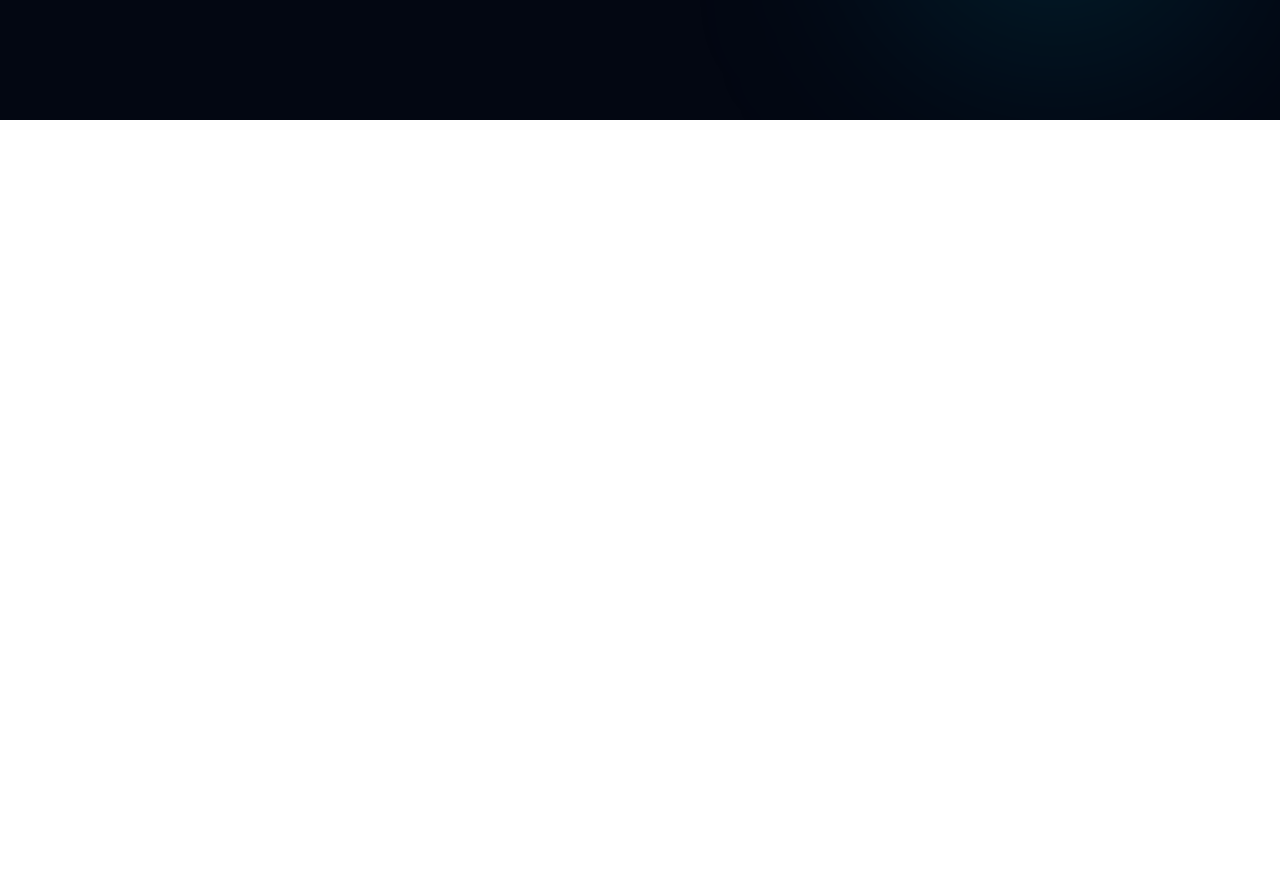
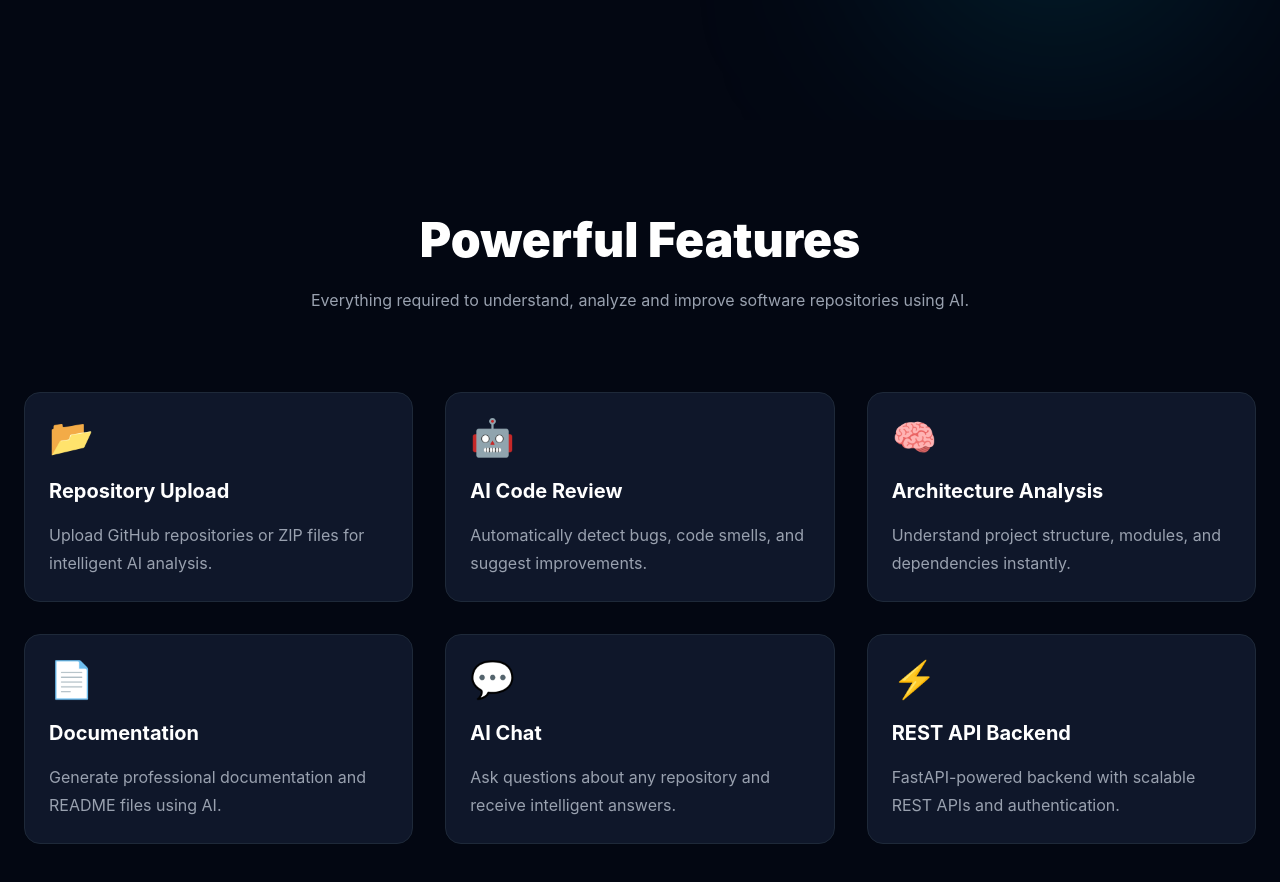
Before and after one commit to venudhar06/forge-ai, a React app in the folder frontend/: page / in a window 1280 px wide. Shown: the part 680-1562 px from the top of the page. Before the commit the page ends 800 px from the top, so only its background shows below. Built offline with nearby package versions, Linux system fonts and the light colour scheme; the HTML template or start-up script is replaced by a standard one.

Commit message:
feat: add landing page features section

```diff
--- a/frontend/src/App.jsx
+++ b/frontend/src/App.jsx
@@ -1,14 +1,13 @@
 import Navbar from "./components/Navbar";
 import Hero from "./components/Hero";
+import Features from "./components/Features";
 
 function App() {
   return (
-    <div className="bg-[#030712] min-h-screen">
-
+    <div className="bg-[#030712]">
       <Navbar />
-
       <Hero />
-
+      <Features />
     </div>
   );
 }
--- a/frontend/src/components/FeatureCard.jsx
+++ b/frontend/src/components/FeatureCard.jsx
@@ -0,0 +1,21 @@
+function FeatureCard({ icon, title, description }) {
+  return (
+    <div className="group rounded-2xl border border-gray-800 bg-[#0F172A] p-6 hover:border-blue-500 hover:-translate-y-2 transition-all duration-300">
+
+      <div className="text-4xl mb-5">
+        {icon}
+      </div>
+
+      <h3 className="text-white text-xl font-bold">
+        {title}
+      </h3>
+
+      <p className="text-gray-400 mt-4 leading-7">
+        {description}
+      </p>
+
+    </div>
+  );
+}
+
+export default FeatureCard;
--- /dev/null
+++ b/frontend/src/components/Features.jsx
@@ -0,0 +1,77 @@
+import FeatureCard from "./FeatureCard";
+
+function Features() {
+
+  const features = [
+    {
+      icon: "📂",
+      title: "Repository Upload",
+      description:
+        "Upload GitHub repositories or ZIP files for intelligent AI analysis."
+    },
+    {
+      icon: "🤖",
+      title: "AI Code Review",
+      description:
+        "Automatically detect bugs, code smells, and suggest improvements."
+    },
+    {
+      icon: "🧠",
+      title: "Architecture Analysis",
+      description:
+        "Understand project structure, modules, and dependencies instantly."
+    },
+    {
+      icon: "📄",
+      title: "Documentation",
+      description:
+        "Generate professional documentation and README files using AI."
+    },
+    {
+      icon: "💬",
+      title: "AI Chat",
+      description:
+        "Ask questions about any repository and receive intelligent answers."
+    },
+    {
+      icon: "⚡",
+      title: "REST API Backend",
+      description:
+        "FastAPI-powered backend with scalable REST APIs and authentication."
+    }
+  ];
+
+  return (
+    <section className="bg-[#030712] py-24 px-6">
+
+      <div className="max-w-7xl mx-auto">
+
+        <h2 className="text-5xl font-black text-center text-white">
+          Powerful Features
+        </h2>
+
+        <p className="text-gray-400 text-center mt-6 max-w-3xl mx-auto">
+          Everything required to understand, analyze and improve software
+          repositories using AI.
+        </p>
+
+        <div className="grid grid-cols-1 md:grid-cols-2 lg:grid-cols-3 gap-8 mt-20">
+
+          {features.map((feature, index) => (
+            <FeatureCard
+              key={index}
+              icon={feature.icon}
+              title={feature.title}
+              description={feature.description}
+            />
+          ))}
+
+        </div>
+
+      </div>
+
+    </section>
+  );
+}
+
+export default Features;
```
